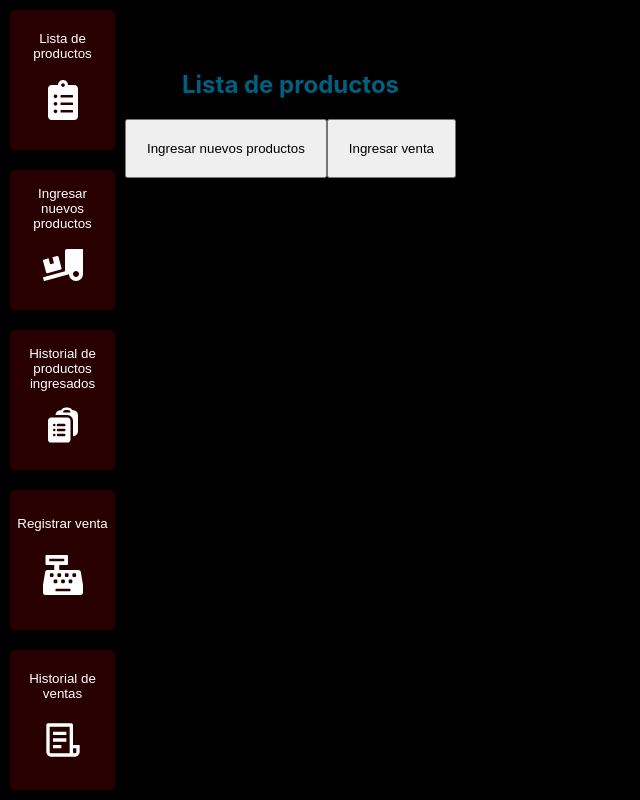
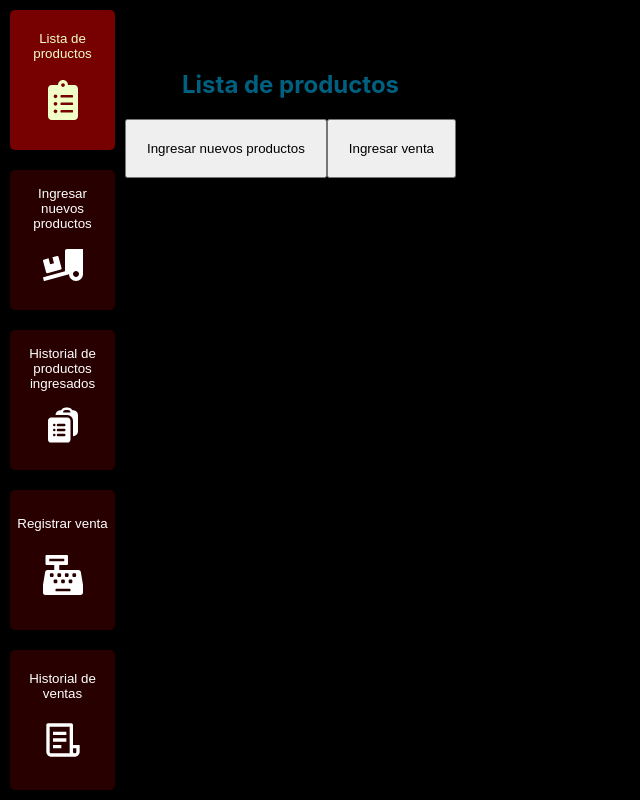
Before and after one commit to rodrigo-quevedo/Gest, a React (Create React App) app in the folder frontend/: page / in a window 1280 px wide. Shown: the whole page, without its empty margins (0-640 px from the left). Built offline with nearby package versions, Linux system fonts and the light colour scheme; no server answers.

Commit message:
frontend- style: Navbar- elemento seleccionado usando state

```diff
--- a/frontend/src/App.js
+++ b/frontend/src/App.js
@@ -26,17 +26,17 @@
             case "LISTA_PRODUCTOS": {
                 return <ListaProductos/>
             }
+            case "COMPRA": {
+                return <CargarCompra/>
+            }
             case "LISTA_COMPRAS": {
                 return <ListaCompras/>
             }
-            case "COMPRA": {
-                return <CargarCompra/>
+            case "VENTA" : {
+                return <CargarVenta/>
             }
             case "LISTA_VENTAS" : {
                 return <ListaVentas/>
-            }
-            case "VENTA" : {
-                return <CargarVenta/>
             }
 
         }
@@ -45,7 +45,7 @@
   return (
     <div className={styles.appContainer}>
         {/* <SectionAgregarProducto /> */}
-        <Navbar setMenu={setMenu}/>
+        <Navbar setMenu={setMenu} menu={menu}/>
         {mostrarMenu(menu)}
     </div>
   );
--- a/frontend/src/components/Navbar/Navbar.js
+++ b/frontend/src/components/Navbar/Navbar.js
@@ -10,34 +10,34 @@
 import { RiFileList3Line } from "react-icons/ri";
 
 
-export default function Navbar ({setMenu}) {
+export default function Navbar ({setMenu, menu}) {
     return (
         <nav className={styles.navContainer} role="navigation">
-            <button
+            <button className={menu === 'LISTA_PRODUCTOS' ? styles.seleccionado : null}
             onClick={()=>setMenu(MENUS[0])}
             >Lista de productos
             <span className={styles.icon}><FaClipboardList/></span>
             </button>
 
-            <button
+            <button className={menu === 'COMPRA' ? styles.seleccionado : null}
             onClick={()=>setMenu(MENUS[1])}
             >Ingresar nuevos productos
             <span className={styles.icon}><FaTruckLoading/></span>
             </button>
 
-            <button
+            <button className={menu === 'LISTA_COMPRAS' ? styles.seleccionado : null}
             onClick={()=>setMenu(MENUS[2])}
             >Historial de productos ingresados
             <span className={styles.icon}><HiClipboardDocumentList/></span>
             </button>
 
-            <button
+            <button className={menu === 'VENTA' ? styles.seleccionado : null}
             onClick={()=>setMenu(MENUS[3])}
             >Registrar venta
             <span className={styles.icon}><FaCashRegister/></span>
             </button>
 
-            <button
+            <button className={menu === 'LISTA_VENTAS' ? styles.seleccionado : null}
             onClick={()=>setMenu(MENUS[4])}
             >Historial de ventas
             <span className={styles.icon}><RiFileList3Line/></span>
--- a/frontend/src/components/Navbar/Navbar.module.css
+++ b/frontend/src/components/Navbar/Navbar.module.css
@@ -45,7 +45,7 @@
     color: #b7ff00;
 
 }
-.navContainer > button:focus {
+.seleccionado {
     -webkit-animation: colorTitilante 2s infinite;
     animation:colorTitilante 2s infinite;
 }
@@ -62,7 +62,6 @@
     background:rgb(255, 0, 0);
     color: #fff;
 }
-
 
 
 
```
